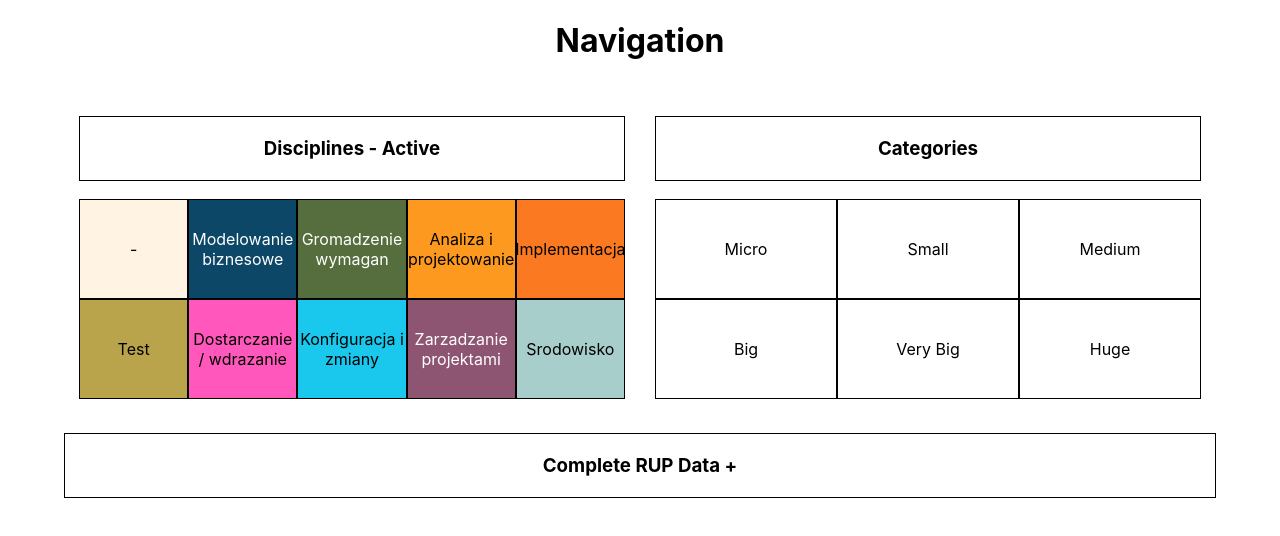
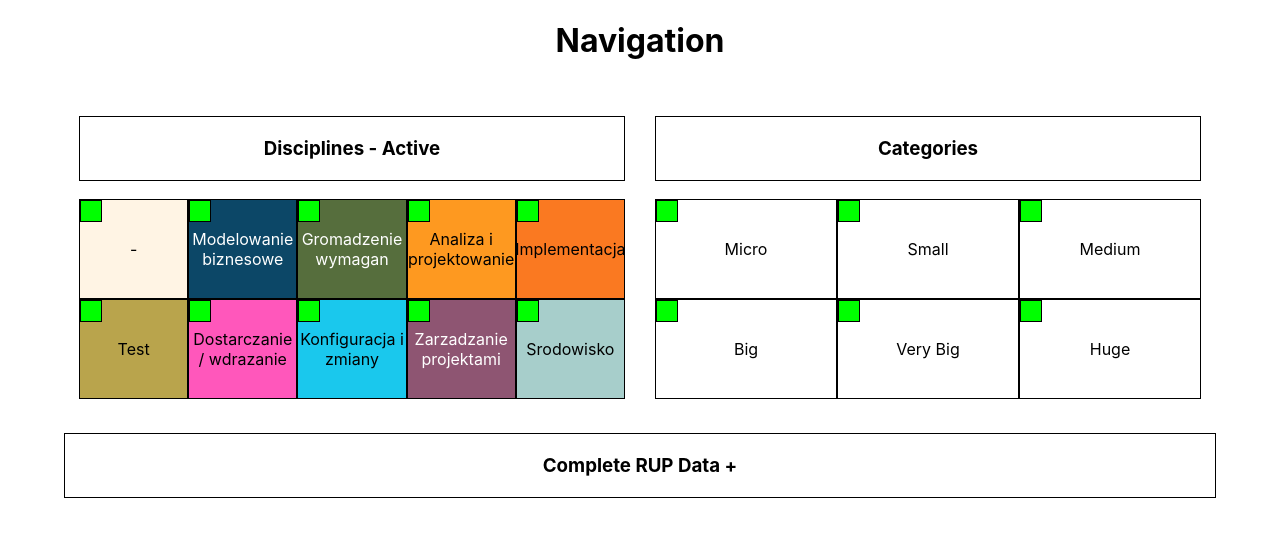
Before and after one commit to Joberooo/WMO-Rup-Project, a React (Create React App) app in the folder my-app/: page / in a window 1280 px wide. Shown: the top 536 px of the page. Built offline with nearby package versions, Linux system fonts and the light colour scheme.

Commit message:
add filters and sort system

```diff
--- a/my-app/src/components/ReaderComponent/RUPDataClass.tsx
+++ b/my-app/src/Helpers/Classes.tsx
@@ -1,5 +1,3 @@
-import React from "react";
-
 export default class RUPData{
     phase: string;
     name: string;
--- /dev/null
+++ b/my-app/src/Helpers/Enums.tsx
@@ -0,0 +1,21 @@
+export enum Disciplines{
+    Null = "-",
+    BusinessModelling = "Modelowanie biznesowe",
+    Requirements = "Gromadzenie wymagan",
+    AnalysisAndDesign = "Analiza i projektowanie",
+    Implementation = "Implementacja",
+    Test = "Test",
+    Deployment = "Dostarczanie/wdrazanie",
+    ConfigurationAndChange = "Konfiguracja i zmiany",
+    ProjectManagement = "Zarzadzanie projektami",
+    Environment = "srodowisko"
+}
+
+export enum Categories{
+    Micro = "Micro",
+    Small = "Small",
+    Medium = "Medium",
+    Big = "Big",
+    VeryBig = "VeryBig",
+    Huge = "Huge"
+}
--- /dev/null
+++ b/my-app/src/Helpers/Filters.tsx
@@ -0,0 +1,58 @@
+import Filters from "./Interfaces";
+import RUPData from "./Classes";
+import { Categories } from "./Enums";
+
+export default function getNewFilters(id: string, filters: Filters[]): Filters[]{
+  var timeFilters: Filters[] = [];
+
+  filters.forEach(element => {
+    if(element.id === id){
+      var x: Filters;
+      if(element.style.background === '#fff'){
+        x = {id: element.id, status: !element.status, style: {background: '#0f0'}};
+        timeFilters = [...timeFilters, x];
+      }
+      else {
+        x = {id: element.id, status: !element.status, style: {background: '#fff'}};
+        timeFilters = [...timeFilters, x];
+      }
+    }
+    else timeFilters = [...timeFilters, element];
+  })
+
+  return timeFilters;
+}
+
+export function getNewFilteredRupData(rupData: RUPData[], filters: Filters[]): RUPData[]{
+  var timeRupData: RUPData[] = [];
+
+  filters.forEach(filter => {
+    if(filter.status){
+      rupData.forEach(singleRupData => {
+        if(singleRupData.discipline == filter.id) timeRupData = [...timeRupData, singleRupData];
+      });
+    }
+  });
+
+  var timeRupDataTwo: RUPData[] = [];
+
+  filters.forEach(filter => {
+    if(filter.status){
+      timeRupData.forEach(singleRupData => {
+        var checkParameter;
+        if(singleRupData.microProjects == 1) checkParameter = Categories.Micro;
+        else if(singleRupData.smallProjects == 1) checkParameter = Categories.Small;
+        else if(singleRupData.avgProjects == 1) checkParameter = Categories.Medium;
+        else if(singleRupData.bigProjects == 1) checkParameter = Categories.Big;
+        else if(singleRupData.veryBigProjects == 1) checkParameter = Categories.VeryBig;
+        else if(singleRupData.hugeProjects == 1) checkParameter = Categories.Huge;
+
+        if(checkParameter === filter.id) timeRupDataTwo = [...timeRupDataTwo, singleRupData];
+      })
+    }
+  });
+
+  timeRupDataTwo.sort((a, b) => a.index - b.index);
+
+  return timeRupDataTwo;
+}
--- /dev/null
+++ b/my-app/src/Helpers/Interfaces.tsx
@@ -0,0 +1,5 @@
+export default interface Filters{
+    id: string;
+    status: boolean;
+    style: React.CSSProperties;
+}
--- a/my-app/src/Helpers/Styles.tsx
+++ b/my-app/src/Helpers/Styles.tsx
@@ -1,3 +1,5 @@
+import { Categories, Disciplines } from "./Enums";
+
 export default function setStyle(checkParameter: string, activeSystem: string): React.CSSProperties{
     const styles: React.CSSProperties = {
       background: "#FFF",
@@ -6,41 +8,41 @@ export default function setStyle(checkParameter: string, activeSystem: string):
 
     if(activeSystem === "Disciplines") {
       if(checkParameter === "-") styles.background = "#FFF4E4";
-      else if(checkParameter === "Modelowanie biznesowe") {
+      else if(checkParameter === Disciplines.BusinessModelling) {
         styles.background = "#0C4767";
         styles.color = "#fff";
       }
-      else if(checkParameter === "Gromadzenie wymagan") {
+      else if(checkParameter === Disciplines.Requirements) {
         styles.background = "#566E3D";
         styles.color = "#fff";
       }
-      else if(checkParameter === "Analiza i projektowanie") styles.background = "#FE9920";
-      else if(checkParameter === "Implementacja") styles.background = "#FA7921";
-      else if(checkParameter === "Test") styles.background = "#B9A44C";
-      else if(checkParameter === "Dostarczanie/wdrazanie") styles.background = "#FF57BB";
-      else if(checkParameter === "Konfiguracja i zmiany") styles.background = "#1AC8ED";
-      else if(checkParameter === "Zarzadzanie projektami") {
+      else if(checkParameter === Disciplines.AnalysisAndDesign) styles.background = "#FE9920";
+      else if(checkParameter === Disciplines.Implementation) styles.background = "#FA7921";
+      else if(checkParameter === Disciplines.Test) styles.background = "#B9A44C";
+      else if(checkParameter === Disciplines.Deployment) styles.background = "#FF57BB";
+      else if(checkParameter === Disciplines.ConfigurationAndChange) styles.background = "#1AC8ED";
+      else if(checkParameter === Disciplines.ProjectManagement) {
         styles.background = "#8E5572";
         styles.color = "#fff";
       }
-      else if(checkParameter === "srodowisko") styles.background = "#A7CECB";
+      else if(checkParameter === Disciplines.Environment) styles.background = "#A7CECB";
     }
     if(activeSystem === "Categories") {
-      if(checkParameter === "Micro") {
+      if(checkParameter === Categories.Micro) {
         styles.background = "#FFF4E4";
         styles.color = "#000";
       }
-      else if(checkParameter === "Small") {
+      else if(checkParameter === Categories.Small) {
         styles.background = "#566E3D";
         styles.color = "#fff";
       }
-      else if(checkParameter === "Medium") styles.background = "#FE9920";
-      else if(checkParameter === "Big") styles.background = "#1AC8ED";
-      else if(checkParameter === "VeryBig") {
+      else if(checkParameter === Categories.Medium) styles.background = "#FE9920";
+      else if(checkParameter === Categories.Big) styles.background = "#1AC8ED";
+      else if(checkParameter === Categories.VeryBig) {
         styles.background = "#8E5572";
         styles.color = "#fff";
       }
-      else if(checkParameter === "Huge") styles.background = "#A7CECB";
+      else if(checkParameter === Categories.Huge) styles.background = "#A7CECB";
     }
 
     return styles;
--- a/my-app/src/components/NavComponent/Nav.css
+++ b/my-app/src/components/NavComponent/Nav.css
@@ -32,6 +32,18 @@
     display: flex;
     float: left;
     border: 1px solid #000;
+    position: relative;
+    cursor: pointer;
+}
+
+.Nav .NavSection .NavElement .my-checkbox{
+    content: '';
+    position: absolute;
+    width: 20px;
+    height: 20px;
+    top: 0;
+    left: 0;
+    border: 1px solid #000;
 }
 
 .Nav .NavSection .Bigger{
--- a/my-app/src/components/NavComponent/Nav.tsx
+++ b/my-app/src/components/NavComponent/Nav.tsx
@@ -1,4 +1,7 @@
 import React, { useState } from 'react';
+import { Categories, Disciplines } from '../../Helpers/Enums';
+import getNewFilters from '../../Helpers/Filters';
+import Filters from '../../Helpers/Interfaces';
 import setStyle from '../../Helpers/Styles';
 import Reader from '../ReaderComponent/Reader';
 import './Nav.css';
@@ -7,6 +10,25 @@ function Nav() {
   const [disciplineCheck, setDsiciplineCheck] = useState<string>('- Active');
   const [categoriesCheck, setCategoriesCheck] = useState<string>('');
   const [activeElement, setActiveElement] = useState<string>('Disciplines');
+  const [filters, setFilters] = useState<Filters[]>(
+    [
+      {id: Disciplines.Null, status: true, style: {background: '#0f0'}},
+      {id: Disciplines.BusinessModelling, status: true, style: {background: '#0f0'}},
+      {id: Disciplines.Requirements, status: true, style: {background: '#0f0'}},
+      {id: Disciplines.AnalysisAndDesign, status: true, style: {background: '#0f0'}},
+      {id: Disciplines.Implementation, status: true, style: {background: '#0f0'}},
+      {id: Disciplines.Test, status: true, style: {background: '#0f0'}},
+      {id: Disciplines.Deployment, status: true, style: {background: '#0f0'}},
+      {id: Disciplines.ConfigurationAndChange, status: true, style: {background: '#0f0'}},
+      {id: Disciplines.ProjectManagement, status: true, style: {background: '#0f0'}},
+      {id: Disciplines.Environment, status: true, style: {background: '#0f0'}},
+      {id: Categories.Micro, status: true, style: {background: '#0f0'}},
+      {id: Categories.Small, status: true, style: {background: '#0f0'}},
+      {id: Categories.Medium, status: true, style: {background: '#0f0'}},
+      {id: Categories.Big, status: true, style: {background: '#0f0'}},
+      {id: Categories.VeryBig, status: true, style: {background: '#0f0'}},
+      {id: Categories.Huge, status: true, style: {background: '#0f0'}},
+    ]);
 
   return (
     <>
@@ -14,31 +36,51 @@ function Nav() {
         <h1>Navigation</h1>
         <div className='NavSection'>
           <h3 onClick={activeDisciplines}>Disciplines {disciplineCheck}</h3>
-          <div className='NavElement' style={setStyle("-", activeElement)}>-</div>
-          <div className='NavElement' style={setStyle("Modelowanie biznesowe", activeElement)}>Modelowanie biznesowe</div>
-          <div className='NavElement' style={setStyle("Gromadzenie wymagan", activeElement)}>Gromadzenie wymagan</div>
-          <div className='NavElement' style={setStyle("Analiza i projektowanie", activeElement)}>Analiza i projektowanie</div>
-          <div className='NavElement' style={setStyle("Implementacja", activeElement)}>Implementacja</div>
-          <div className='NavElement' style={setStyle("Test", activeElement)}>Test</div>
-          <div className='NavElement' style={setStyle("Dostarczanie/wdrazanie", activeElement)}>Dostarczanie / wdrazanie</div>
-          <div className='NavElement' style={setStyle("Konfiguracja i zmiany", activeElement)}>Konfiguracja i zmiany</div>
-          <div className='NavElement' style={setStyle("Zarzadzanie projektami", activeElement)}>Zarzadzanie projektami</div>
-          <div className='NavElement' style={setStyle("srodowisko", activeElement)}>Srodowisko</div>
+          <div id={filters[0].id} className='NavElement' onClick={(e) => changeFilter(e.currentTarget.id)} style={setStyle("-", activeElement)}>
+            -<div className='my-checkbox' style={filters[0].style}></div></div>
+          <div id={filters[1].id} className='NavElement' onClick={(e) => changeFilter(e.currentTarget.id)} style={setStyle("Modelowanie biznesowe", activeElement)}>
+            Modelowanie biznesowe<div className='my-checkbox' style={filters[1].style}></div></div>
+          <div id={filters[2].id} className='NavElement' onClick={(e) => changeFilter(e.currentTarget.id)} style={setStyle("Gromadzenie wymagan", activeElement)}>
+            Gromadzenie wymagan<div className='my-checkbox' style={filters[2].style}></div></div>
+          <div id={filters[3].id} className='NavElement' onClick={(e) => changeFilter(e.currentTarget.id)} style={setStyle("Analiza i projektowanie", activeElement)}>
+            Analiza i projektowanie<div className='my-checkbox' style={filters[3].style}></div></div>
+          <div id={filters[4].id} className='NavElement' onClick={(e) => changeFilter(e.currentTarget.id)} style={setStyle("Implementacja", activeElement)}>
+            Implementacja<div className='my-checkbox' style={filters[4].style}></div></div>
+          <div id={filters[5].id} className='NavElement' onClick={(e) => changeFilter(e.currentTarget.id)} style={setStyle("Test", activeElement)}>
+            Test<div className='my-checkbox' style={filters[5].style}></div></div>
+          <div id={filters[6].id} className='NavElement' onClick={(e) => changeFilter(e.currentTarget.id)} style={setStyle("Dostarczanie/wdrazanie", activeElement)}>
+            Dostarczanie / wdrazanie<div className='my-checkbox' style={filters[6].style}></div></div>
+          <div id={filters[7].id} className='NavElement' onClick={(e) => changeFilter(e.currentTarget.id)} style={setStyle("Konfiguracja i zmiany", activeElement)}>
+            Konfiguracja i zmiany<div className='my-checkbox' style={filters[7].style}></div></div>
+          <div id={filters[8].id} className='NavElement' onClick={(e) => changeFilter(e.currentTarget.id)} style={setStyle("Zarzadzanie projektami", activeElement)}>
+            Zarzadzanie projektami<div className='my-checkbox' style={filters[8].style}></div></div>
+          <div id={filters[9].id} className='NavElement' onClick={(e) => changeFilter(e.currentTarget.id)} style={setStyle("srodowisko", activeElement)}>
+            Srodowisko<div className='my-checkbox' style={filters[9].style}></div></div>
         </div>
 
         <div className='NavSection'>
           <h3 onClick={activeCategories}>Categories {categoriesCheck}</h3>
-          <div className='NavElement Bigger' style={setStyle("Micro", activeElement)}>Micro</div>
-          <div className='NavElement Bigger' style={setStyle("Small", activeElement)}>Small</div>
-          <div className='NavElement Bigger' style={setStyle("Medium", activeElement)}>Medium</div>
-          <div className='NavElement Bigger' style={setStyle("Big", activeElement)}>Big</div>
-          <div className='NavElement Bigger' style={setStyle("VeryBig", activeElement)}>Very Big</div>
-          <div className='NavElement Bigger' style={setStyle("Huge", activeElement)}>Huge</div>
+          <div id={filters[10].id}className='NavElement Bigger' onClick={(e) => changeFilter(e.currentTarget.id)} style={setStyle("Micro", activeElement)}>
+            Micro<div className='my-checkbox' style={filters[10].style}></div></div>
+          <div id={filters[11].id}className='NavElement Bigger' onClick={(e) => changeFilter(e.currentTarget.id)} style={setStyle("Small", activeElement)}>
+            Small<div className='my-checkbox' style={filters[11].style}></div></div>
+          <div id={filters[12].id}className='NavElement Bigger' onClick={(e) => changeFilter(e.currentTarget.id)} style={setStyle("Medium", activeElement)}>
+            Medium<div className='my-checkbox' style={filters[12].style}></div></div>
+          <div id={filters[13].id}className='NavElement Bigger' onClick={(e) => changeFilter(e.currentTarget.id)} style={setStyle("Big", activeElement)}>
+            Big<div className='my-checkbox' style={filters[13].style}></div></div>
+          <div id={filters[14].id}className='NavElement Bigger' onClick={(e) => changeFilter(e.currentTarget.id)} style={setStyle("VeryBig", activeElement)}>
+            Very Big<div className='my-checkbox' style={filters[14].style}></div></div>
+          <div id={filters[15].id}className='NavElement Bigger' onClick={(e) => changeFilter(e.currentTarget.id)} style={setStyle("Huge", activeElement)}>
+            Huge<div className='my-checkbox' style={filters[15].style}></div></div>
         </div>
       </div>
-      <Reader activeSystem={activeElement}/>
+      <Reader activeSystem={activeElement} filters={filters}/>
     </>
   );
+
+  function changeFilter(id: string){
+    setFilters(getNewFilters(id, filters));
+  }
 
   function activeDisciplines(){
     setDsiciplineCheck("- Active");
```
Also changed, not shown: my-app/src/components/ReaderComponent/Reader.tsx (+8 -3 lines), my-app/src/components/RupRowComponent/RupRow.tsx (+8 -7 lines), my-app/public/Data/data.csv.
